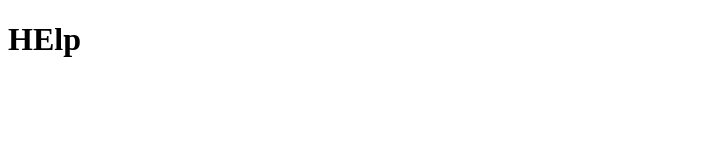
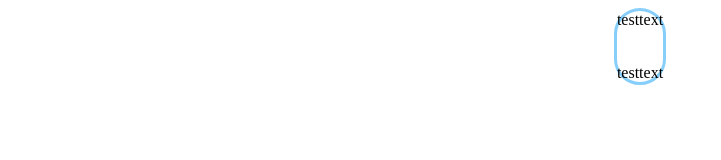
Before and after one commit to technii/website-prototype-3-the-websitening, an Astro site: page / in a window 1280 px wide. Shown: the whole page, without its empty margins (0-721 px from the left). Built offline with nearby package versions, Linux system fonts and the light colour scheme; Astro itself is replaced by a stand-in of ours.

Commit message:
made some divs and stuff just testing things really :0

```diff
--- /dev/null
+++ b/public/indexstyle.css
@@ -0,0 +1,21 @@
+body {
+    background-image:  "indexbg.webp";
+}
+
+.WindowBorder {
+    border-style: solid;
+    border-color: lightskyblue;
+    border-radius: 5rem;
+
+}
+.WindowSeperator{
+    justify-self: center;
+    justify-items: center;
+    justify-content: center;
+    padding-left: 10rem;
+    padding-right: 10rem;
+}
+.WindowTop{
+    padding-bottom: 75%;
+    padding-top: 1%;
+}
--- a/src/pages/index.astro
+++ b/src/pages/index.astro
@@ -8,9 +8,21 @@
 		<link rel="icon" type="image/svg+xml" href="/favicon.svg" />
 		<meta name="viewport" content="width=device-width" />
 		<meta name="generator" content={Astro.generator} />
-		<title>ARG</title>
+		<link rel="stylesheet" href="/indexstyle.css">
+		<title>Holy Moly</title>
+
 	</head>
 	<body>
-		<h1>HElp</h1>
+		<div class="WindowSeperator">
+			<div class="WindowBorder">
+				<div class="WindowTop">
+					testtext
+				</div>
+				<div class="WindowBottom">
+					testtext
+				</div>
+
+			</div>
+		</div>
 	</body>
 </html>
```
Also changed, not shown: public/indexbg.webp (added).
